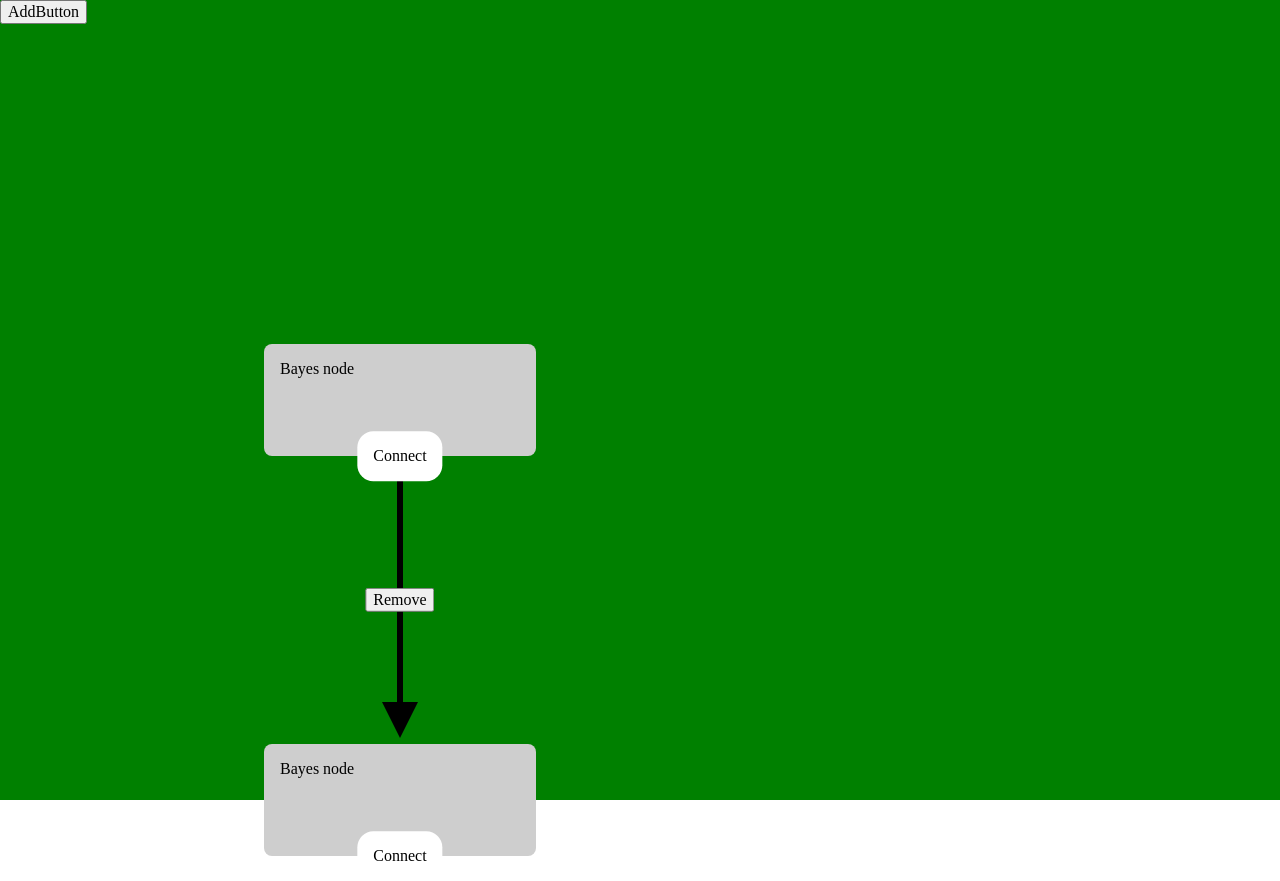
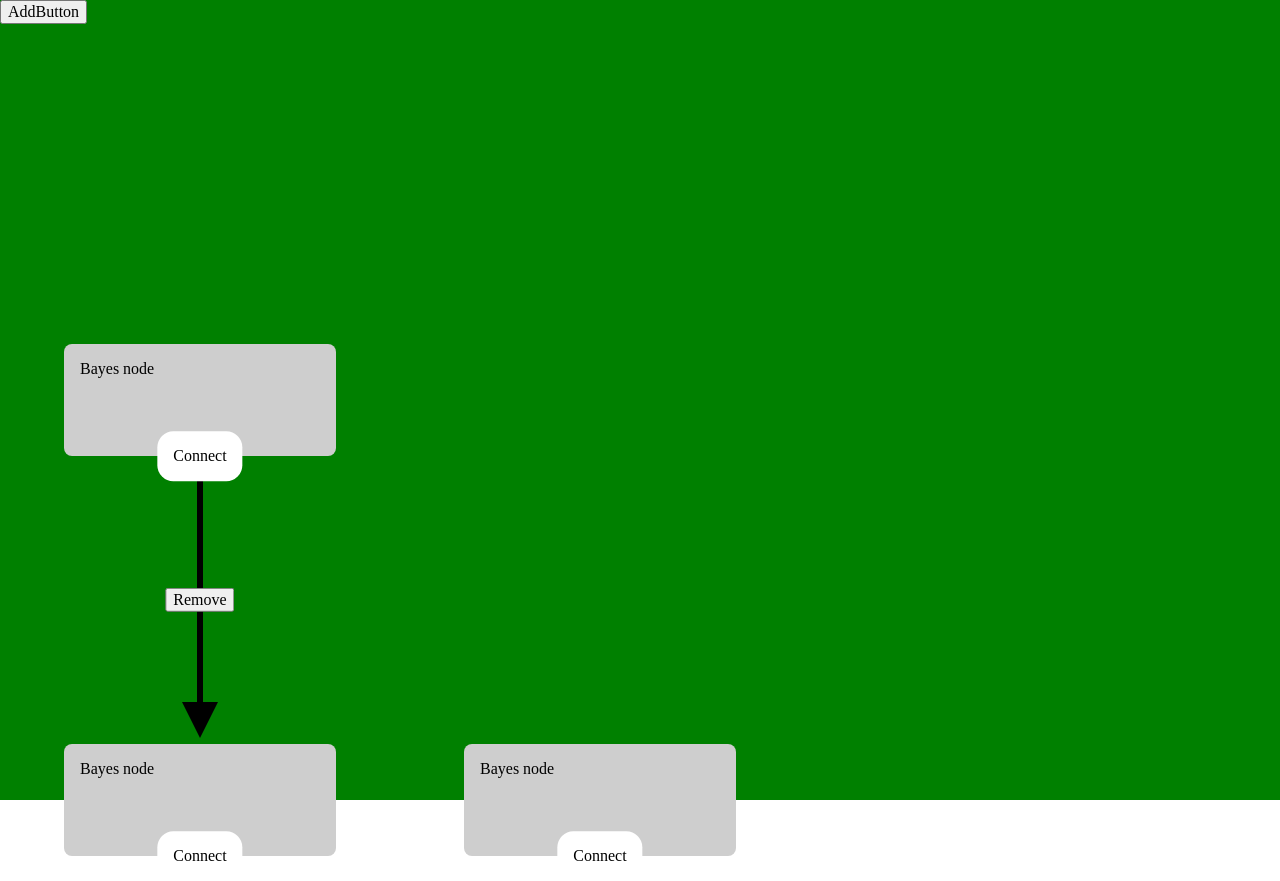
Before and after one commit to TobiasJacob/bayes-network, a React app: page / in a window 1280 px wide. Built offline with nearby package versions, Linux system fonts and the light colour scheme.

Commit message:
Added temp connection

```diff
--- a/src/components/bayes_canvas.tsx
+++ b/src/components/bayes_canvas.tsx
@@ -1,13 +1,14 @@
 import React, { useState } from 'react';
 import BayesNode from './bayes_node';
 import { exampleNetwork } from '../data/bayes_network';
-import BayesConnectionRenderer from './bayes_connection_renderer';
+import BayesConnectionRenderer, { TempConnection } from './bayes_connection_renderer';
 
 import './bayes_canvas.css';
 
 
 const BayesCanvas = () => {
     const [network, setNetwork] = useState(exampleNetwork());
+    const [tempConnection, setTempConnection] = useState<TempConnection | undefined>();
 
     const addNode = () => {
         var key = "node" + (Object.keys(network.nodes).length + 1);
@@ -22,13 +23,27 @@ const BayesCanvas = () => {
             }
         })
     }
+    const mouseMove = (ev: React.MouseEvent<HTMLDivElement>) => {
+        ev.preventDefault();
+        if (tempConnection) {
+            setTempConnection({
+                ...tempConnection,
+                toX: tempConnection.toX + ev.movementX,
+                toY: tempConnection.toY + ev.movementY,
+            })
+        }
+    }
+    const mouseUp = (ev: React.MouseEvent<HTMLDivElement>) => {
+        ev.preventDefault();
+        setTempConnection(undefined);
+    }
 
-    return <div className='BayesCanvas'>
+    return <div className='BayesCanvas' onMouseMove={mouseMove} onMouseUp={mouseUp}>
         <button className='AddButton' onClick={addNode}>AddButton</button>
-        <BayesConnectionRenderer network={network} setNetwork={setNetwork}/>
+        <BayesConnectionRenderer network={network} setNetwork={setNetwork} tempConnection={tempConnection} />
         {
             Object.keys(network.nodes).map((key) => {
-                return <BayesNode key={key} nodeName={key} network={network} setNetwork={setNetwork}/>
+                return <BayesNode key={key} nodeName={key} network={network} setNetwork={setNetwork} setTempConnection={setTempConnection}/>
             })
         }
     </div>
--- a/src/components/bayes_connection_renderer.tsx
+++ b/src/components/bayes_connection_renderer.tsx
@@ -3,12 +3,19 @@ import { BayesNetworkData } from '../data/bayes_network';
 
 import './bayes_connection_renderer.css';
 
+export class TempConnection {
+    from: string
+    toX: number
+    toY: number
+}
+
 class BayesConnectionRendererProps {
     network: BayesNetworkData
     setNetwork: (newNetwork: BayesNetworkData) => void
+    tempConnection: TempConnection | undefined
 };
 
-const BayesConnectionRenderer = ({network, setNetwork}: BayesConnectionRendererProps) => {
+const BayesConnectionRenderer = ({network, setNetwork, tempConnection}: BayesConnectionRendererProps) => {
     return <div className='AbsPosFullSize'>
         <svg className='AbsPosFullSize'>
             <defs>
@@ -33,6 +40,19 @@ const BayesConnectionRenderer = ({network, setNetwork}: BayesConnectionRendererP
                         />
                     );
                 })
+            }
+            {
+                tempConnection && (
+                    <line
+                        x1={network.nodes[tempConnection.from].positionX}
+                        y1={network.nodes[tempConnection.from].positionY + 80}
+                        x2={tempConnection.toX}
+                        y2={tempConnection.toY}
+                        stroke="black"
+                        strokeWidth="6px"
+                        markerEnd='url(#arrow)'
+                    />
+                )
             }
         </svg>
         {
--- a/src/components/bayes_node.tsx
+++ b/src/components/bayes_node.tsx
@@ -1,5 +1,6 @@
 import React, { useState } from 'react';
 import { BayesNetworkData } from '../data/bayes_network';
+import { TempConnection } from './bayes_connection_renderer';
 
 import './bayes_node.css';
 
@@ -7,9 +8,10 @@ export class NodeProps {
     nodeName: string
     network: BayesNetworkData
     setNetwork: (newNetwork: BayesNetworkData) => void
+    setTempConnection: (conn: TempConnection) => void
 }
 
-const BayesNode = ({nodeName, network, setNetwork}: NodeProps) => {
+const BayesNode = ({nodeName, network, setNetwork, setTempConnection}: NodeProps) => {
     const [dragged, setDragged] = useState(false);
     const bNode = network.nodes[nodeName];
 
@@ -41,7 +43,11 @@ const BayesNode = ({nodeName, network, setNetwork}: NodeProps) => {
     const startConnect = (ev: React.MouseEvent<HTMLButtonElement>) => {
         ev.preventDefault();
         ev.stopPropagation();
-        console.log("start");
+        setTempConnection({
+            from: nodeName,
+            toX: ev.clientX,
+            toY: ev.clientY,
+        })
     }
 
     return <div className='BayesNode' style={{
--- a/src/data/bayes_network.ts
+++ b/src/data/bayes_network.ts
@@ -18,11 +18,15 @@ export const exampleNetwork: () => BayesNetworkData = () => {
     return {
         nodes: {
             "node0": {
-                positionX: 400,
+                positionX: 200,
                 positionY: 400,
             },
             "node1": {
-                positionX: 400,
+                positionX: 200,
+                positionY: 800,
+            },
+            "node2": {
+                positionX: 600,
                 positionY: 800,
             },
         },
```
